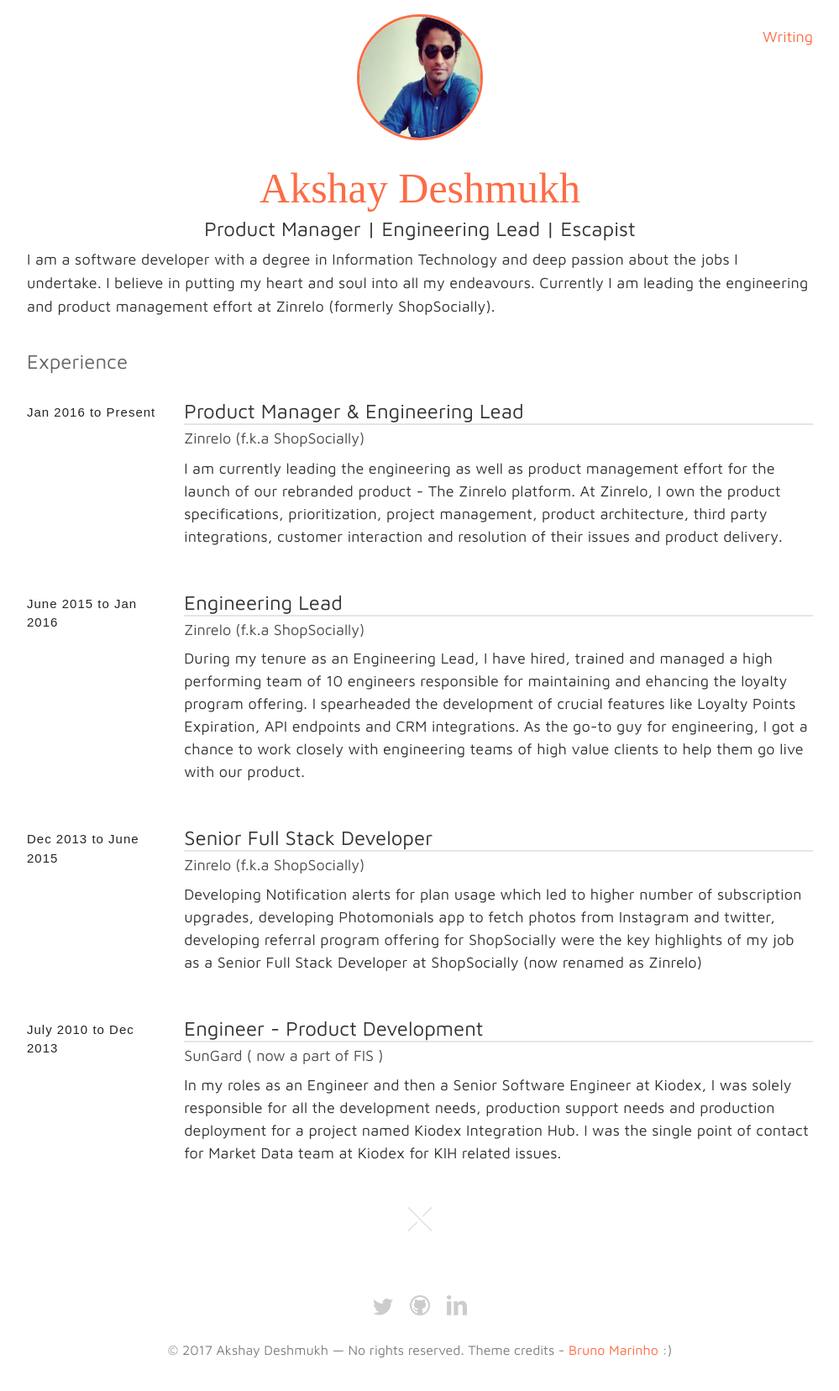
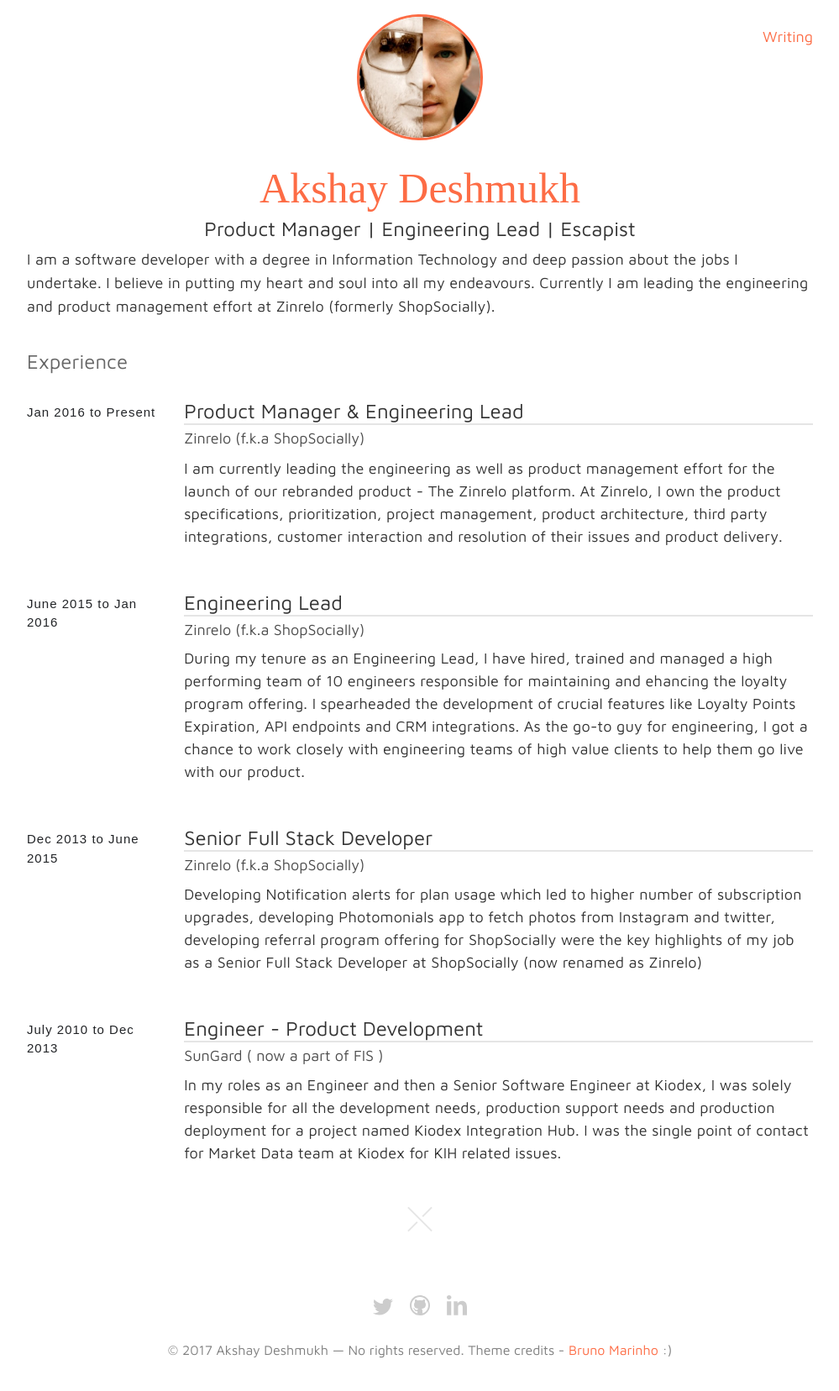
Before and after one commit to akshayy/akshayd, a Jekyll site: the page built from index.md, in a window 1280 px wide. Shown: the whole page at 84% size, without its empty margins (140-1139 px from the left). Built offline with Jekyll 4.4.1, drawn with Linux system fonts in a browser that asks for light colours.

Commit message:
change profile image

```diff
--- a/_layouts/default.html
+++ b/_layouts/default.html
@@ -26,7 +26,7 @@
 
 
     <div style="text-align: center;margin-top: -40px;">
-	<img src="{{ site.github.url }}/public/images/profpic.jpg" style="
+	<img src="{{ site.github.url }}/public/images/profpic1.jpg" style="
 	height: 150px;
 	width: 150px;
 	border-radius: 90px;
```
Also changed, not shown: public/images/profpic1.jpg (added), 12 other files.
